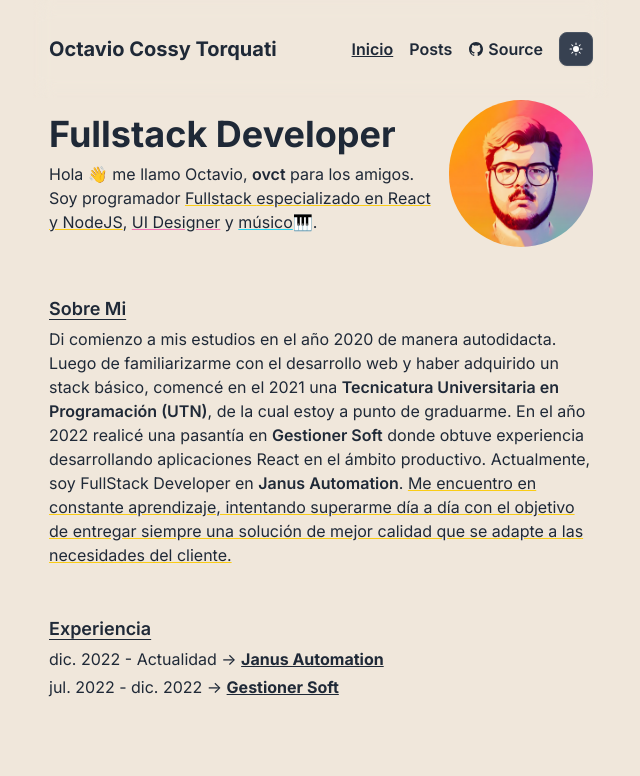
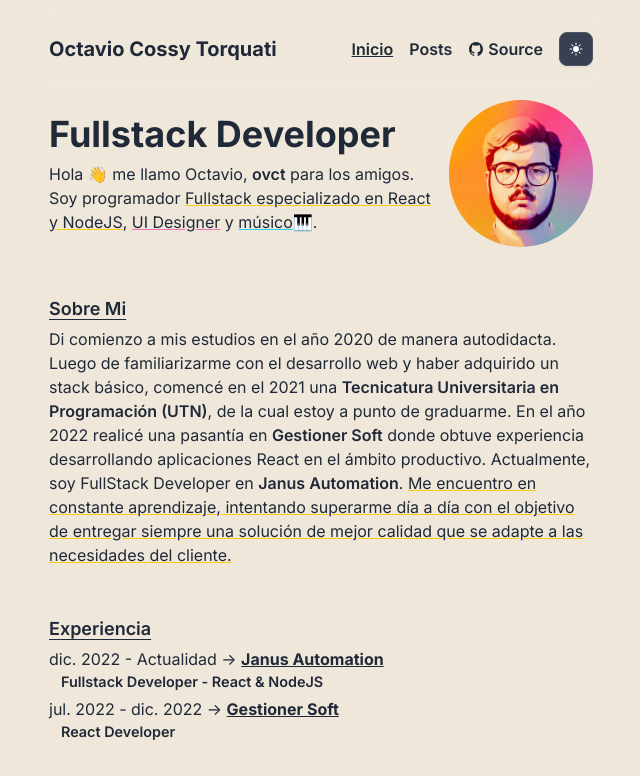
Before and after one commit to Octaviocossy/portfolio_2023, a Next.js app: page / in a window 1280 px wide. Shown: the top 776 px of the page, without its empty margins (319-959 px from the left). Built offline with nearby package versions, Linux system fonts and the light colour scheme.

Commit message:
🧩 Adds experience section

```diff
--- a/src/app/experience/[slug]/page.tsx
+++ /dev/null
@@ -1,26 +0,0 @@
-import { EXPERIENCE_API } from "@/mocks";
-import { ERoutes } from "@/models";
-import { Container, Section } from "@/ui";
-import Link from "next/link";
-
-export default async function Experience({
-  params,
-}: {
-  params: { slug: string };
-}) {
-  const experience = await EXPERIENCE_API.getBySlug(params.slug);
-
-  return (
-    <Container>
-      <Section className="space-y-4">
-        <div>
-          <Link href={ERoutes.HOME} className="text-xl">
-            {"<-"}
-          </Link>
-        </div>
-        <h1 className="text-4xl font-semibold">{experience?.company}</h1>
-        <p className="">{experience?.description}</p>
-      </Section>
-    </Container>
-  );
-}
--- a/src/app/layout.tsx
+++ b/src/app/layout.tsx
@@ -24,6 +24,7 @@ export default function RootLayout({ children }: IProps) {
         <ThemeProvider attribute="class" defaultTheme="system" enableSystem>
           <Navbar />
           {children}
+          {/* footer (social) */}
         </ThemeProvider>
       </body>
     </html>
--- a/src/app/page.tsx
+++ b/src/app/page.tsx
@@ -7,6 +7,9 @@ export default function Home() {
       <Presentation />
       <AboutMe />
       <Experience />
+      {/* technologies */}
+      {/* projects / freelance */}
+      {/* lastest posts */}
     </Container>
   );
 }
--- a/src/modules/mocks/experience.mock.ts
+++ b/src/modules/mocks/experience.mock.ts
@@ -1,5 +1,4 @@
 import { IExperience } from "@/models";
-import { parseSlug } from "@/utilities";
 
 const experience: IExperience[] = [
   {
@@ -7,21 +6,19 @@ const experience: IExperience[] = [
     from: "dic. 2022",
     to: "Actualidad",
     company: "Janus Automation",
-    slug: parseSlug("Janus Automation"),
-    description: "description test janus",
+    description: "Fullstack Developer - React & NodeJS",
+    url: "https://www.janusautomation.com/website/",
   },
   {
     id: 1,
     from: "jul. 2022",
     to: "dic. 2022",
     company: "Gestioner Soft",
-    slug: parseSlug("Gestioner Soft"),
-    description: "description test gestioner",
+    description: "React Developer",
+    url: "https://gestionersoft.com/",
   },
 ];
 
 export const EXPERIENCE_API = {
   get: async (): Promise<IExperience[]> => experience,
-  getBySlug: async (slug: string): Promise<IExperience | undefined> =>
-    experience.find((item) => item.slug === slug),
 };
--- a/src/modules/models/experience.model.ts
+++ b/src/modules/models/experience.model.ts
@@ -3,6 +3,6 @@ export interface IExperience {
   from: string;
   to: string;
   company: string;
-  slug: string;
   description: string;
+  url: string;
 }
--- a/src/modules/pages/home/ui/interface/Item.interface.tsx
+++ b/src/modules/pages/home/ui/interface/Item.interface.tsx
@@ -1,5 +1,4 @@
-import { ERoutes, IExperience } from "@/models";
-import Link from "next/link";
+import { IExperience } from "@/models";
 
 interface IProps {
   data: IExperience;
@@ -13,13 +12,11 @@ const Item: React.FC<IProps> = ({ data }) => {
         {" - "}
         <span>{data.to}</span>
         {" -> "}
-        <Link
-          href={`${ERoutes.EXPERIENCE}/${data.slug}`}
-          className={"underline font-bold"}
-        >
+        <a href={data.url} target="_blank" className={"font-bold underline"}>
           {data.company}
-        </Link>
+        </a>
       </p>
+      <p className="ml-3 text-[0.9rem] font-semibold">{data.description}</p>
     </div>
   );
 };
--- a/src/modules/utilities/index.ts
+++ /dev/null
@@ -1 +0,0 @@
-export * from './parse.utility'
--- a/src/modules/utilities/parse.utility.ts
+++ /dev/null
@@ -1,3 +0,0 @@
-export const parseSlug = (text: string): string => {
-  return text.toLowerCase().replaceAll(" ", "_");
-};
```
